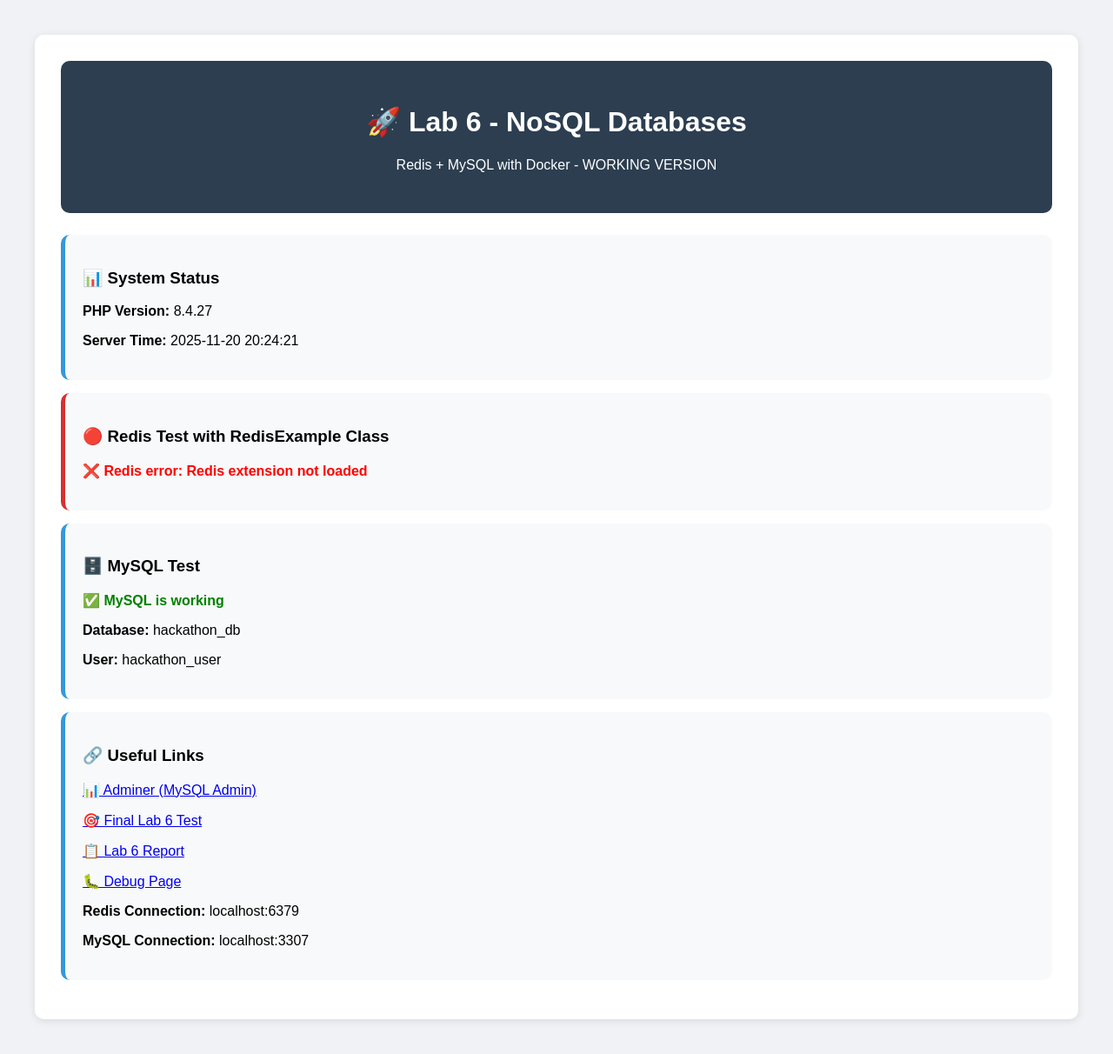
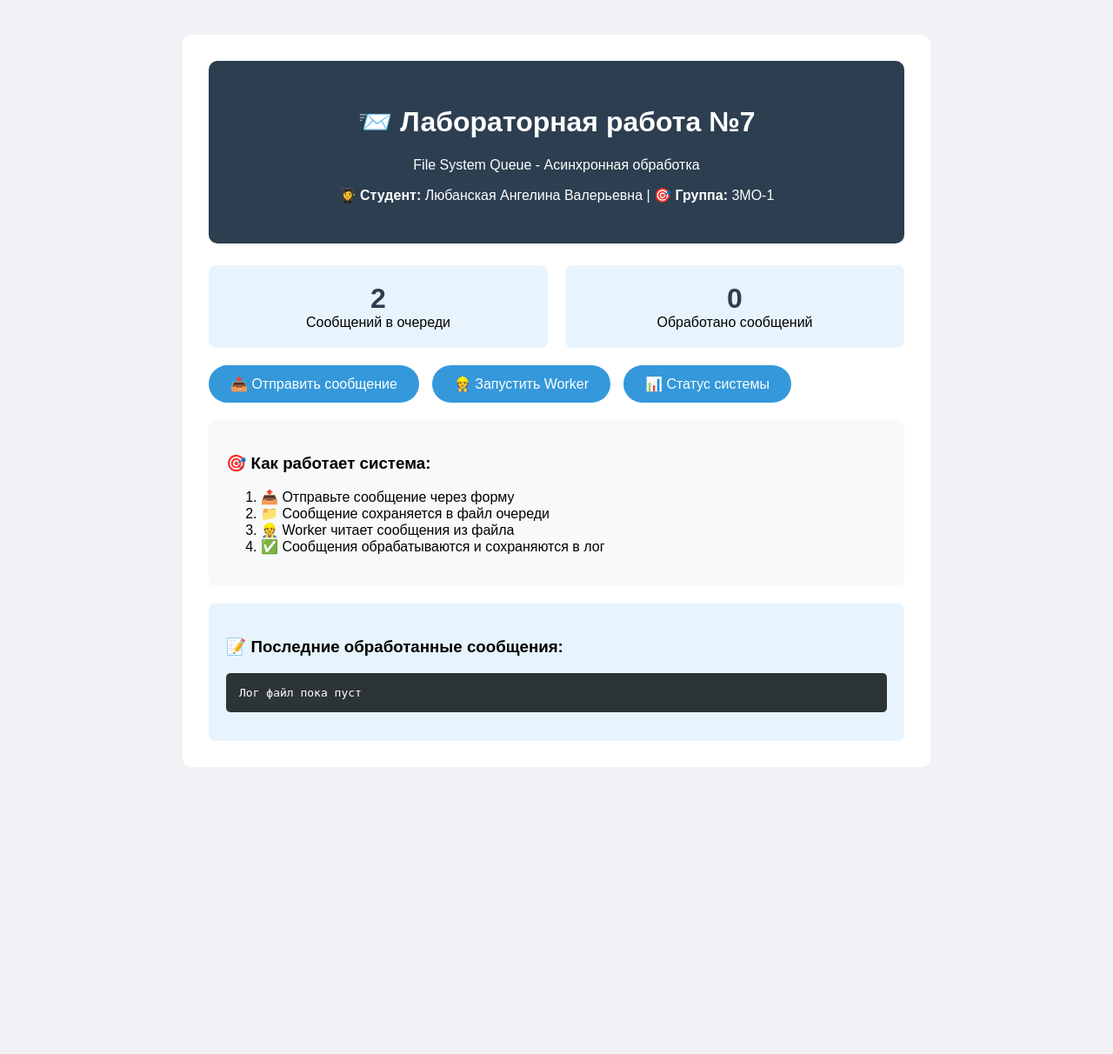
Before and after one commit to Angelina22102005/web__laba, a PHP site: page / in a window 1280 px wide. Shown: the whole page at 87% size. After the commit the page ends 882 px from the top, so only its background shows below. Run offline with PHP 8.4, Linux system fonts and the light colour scheme.

Commit message:
Create clean PHP files without PowerShell escaping issues

```diff
--- a/www/index.php
+++ b/www/index.php
@@ -1,87 +1,83 @@
 <!DOCTYPE html>
 <html>
 <head>
-    <title>Lab 6 - NoSQL Databases</title>
+    <title>Lab 7 - File System Queue</title>
     <style>
         body { font-family: Arial, sans-serif; margin: 40px; background: #f0f2f5; }
-        .container { max-width: 1200px; margin: 0 auto; background: white; padding: 30px; border-radius: 10px; box-shadow: 0 2px 10px rgba(0,0,0,0.1); }
+        .container { max-width: 800px; margin: 0 auto; background: white; padding: 30px; border-radius: 10px; }
         .header { background: #2c3e50; color: white; padding: 30px; border-radius: 10px; margin-bottom: 25px; text-align: center; }
-        .service { background: #f8f9fa; padding: 20px; margin: 15px 0; border-radius: 10px; border-left: 5px solid #3498db; }
-        .success { color: green; font-weight: bold; }
-        .error { color: red; font-weight: bold; }
-        .redis-section { border-left-color: #d63031; }
+        .stats { display: flex; gap: 20px; margin: 20px 0; }
+        .stat { flex: 1; background: #e8f4fd; padding: 20px; border-radius: 8px; text-align: center; }
+        .stat-number { font-size: 2em; font-weight: bold; color: #2c3e50; }
+        .nav-links { display: flex; gap: 15px; margin: 20px 0; }
+        .nav-links a { padding: 12px 25px; background: #3498db; color: white; text-decoration: none; border-radius: 25px; }
     </style>
 </head>
 <body>
     <div class="container">
         <div class="header">
-            <h1>🚀 Lab 6 - NoSQL Databases</h1>
-            <p>Redis + MySQL with Docker - WORKING VERSION</p>
+            <h1>📨 Лабораторная работа №7</h1>
+            <p>File System Queue - Асинхронная обработка</p>
+            <p><strong>👩‍🎓 Студент:</strong> Любанская Ангелина Валерьевна | <strong>🎯 Группа:</strong> 3МО-1</p>
         </div>
 
-        <div class="service">
-            <h3>📊 System Status</h3>
-            <?php
-            echo "<p><strong>PHP Version:</strong> " . phpversion() . "</p>";
-            echo "<p><strong>Server Time:</strong> " . date("Y-m-d H:i:s") . "</p>";
-            ?>
+        <?php
+        // Простая статистика
+        $queueSize = 0;
+        if (file_exists("message_queue.txt")) {
+            $content = file_get_contents("message_queue.txt");
+            $queueSize = count(array_filter(explode(PHP_EOL, $content)));
+        }
+
+        $processedCount = 0;
+        if (file_exists("processed_messages.log")) {
+            $content = file_get_contents("processed_messages.log");
+            $processedCount = count(array_filter(explode(PHP_EOL, $content)));
+        }
+        ?>
+
+        <div class="stats">
+            <div class="stat">
+                <div class="stat-number"><?php echo $queueSize; ?></div>
+                <div>Сообщений в очереди</div>
+            </div>
+            <div class="stat">
+                <div class="stat-number"><?php echo $processedCount; ?></div>
+                <div>Обработано сообщений</div>
+            </div>
         </div>
 
-        <div class="service redis-section">
-            <h3>🔴 Redis Test with RedisExample Class</h3>
-            <?php
-            // Simple direct autoload for main page
-            spl_autoload_register(function ($class_name) {
-                $file = __DIR__ . "/" . str_replace("\\", "/", $class_name) . ".php";
-                if (file_exists($file)) {
-                    require $file;
-                }
-            });
-
-            if (class_exists("App\\RedisExample")) {
-                try {
-                    $redis = new App\RedisExample();
-
-                    // Test operations
-                    $setResult = $redis->setValue("homepage_test", "Hello from Lab 6 homepage!");
-                    $getResult = $redis->getValue("homepage_test");
-
-                    echo "<p class=\"success\">✅ RedisExample class is working!</p>";
-                    echo "<p><strong>SET operation:</strong> $setResult</p>";
-                    echo "<p><strong>GET operation:</strong> $getResult</p>";
-                    echo "<p class=\"success\">✅ Redis extension is loaded and working</p>";
-
-                } catch (Exception $e) {
-                    echo "<p class=\"error\">❌ Redis error: " . $e->getMessage() . "</p>";
-                }
-            } else {
-                echo "<p class=\"error\">❌ RedisExample class not available</p>";
-            }
-            ?>
+        <div class="nav-links">
+            <a href="/send.php">📤 Отправить сообщение</a>
+            <a href="/worker.php" target="_blank">👷 Запустить Worker</a>
+            <a href="/status.php">📊 Статус системы</a>
         </div>
 
-        <div class="service">
-            <h3>🗄️ MySQL Test</h3>
-            <?php
-            try {
-                $pdo = new PDO("mysql:host=db;dbname=hackathon_db", "hackathon_user", "hackathon_pass");
-                echo "<p class=\"success\">✅ MySQL is working</p>";
-                echo "<p><strong>Database:</strong> hackathon_db</p>";
-                echo "<p><strong>User:</strong> hackathon_user</p>";
-            } catch (Exception $e) {
-                echo "<p class=\"error\">❌ MySQL error: " . $e->getMessage() . "</p>";
-            }
-            ?>
+        <div style="background: #f8f9fa; padding: 20px; border-radius: 8px;">
+            <h3>🎯 Как работает система:</h3>
+            <ol>
+                <li>📤 Отправьте сообщение через форму</li>
+                <li>📁 Сообщение сохраняется в файл очереди</li>
+                <li>👷 Worker читает сообщения из файла</li>
+                <li>✅ Сообщения обрабатываются и сохраняются в лог</li>
+            </ol>
         </div>
 
-        <div class="service">
-            <h3>🔗 Useful Links</h3>
-            <p><a href="http://localhost:8081" target="_blank">📊 Adminer (MySQL Admin)</a></p>
-            <p><a href="/final-lab6-test.php">🎯 Final Lab 6 Test</a></p>
-            <p><a href="/lab6-final-report.php">📋 Lab 6 Report</a></p>
-            <p><a href="/debug-autoload.php">🐛 Debug Page</a></p>
-            <p><strong>Redis Connection:</strong> localhost:6379</p>
-            <p><strong>MySQL Connection:</strong> localhost:3307</p>
+        <div style="background: #e8f4fd; padding: 20px; border-radius: 8px; margin-top: 20px;">
+            <h3>📝 Последние обработанные сообщения:</h3>
+            <pre style="background: #2d3436; color: white; padding: 15px; border-radius: 5px; max-height: 200px; overflow-y: auto;">
+<?php
+if (file_exists("processed_messages.log")) {
+    $logContent = file_get_contents("processed_messages.log");
+    $lines = array_slice(array_filter(explode(PHP_EOL, $logContent)), -10);
+    foreach (array_reverse($lines) as $line) {
+        echo htmlspecialchars($line) . "\n";
+    }
+} else {
+    echo "Лог файл пока пуст";
+}
+?>
+            </pre>
         </div>
     </div>
 </body>
--- /dev/null
+++ b/www/message_queue.txt
@@ -0,0 +1,2 @@
+{"name":"Тестовый пользователь","email":"test@example.com","message":"Привет от Lab 7! Работаем через файловую систему!","timestamp":"2025-11-20 20:16:08"}
+{"name":"Тестовый пользователь","email":"test@example.com","message":"Привет от Lab 7! Работаем через файловую систему!","timestamp":"2025-11-20 20:22:09"}
```
Also changed, not shown: www/App/QueueManager.php (+61 -64 lines), www/send.php (added, +98 -0 lines), www/status.php (added, +69 -0 lines), www/worker.php (added, +44 -0 lines), 2 other files.
